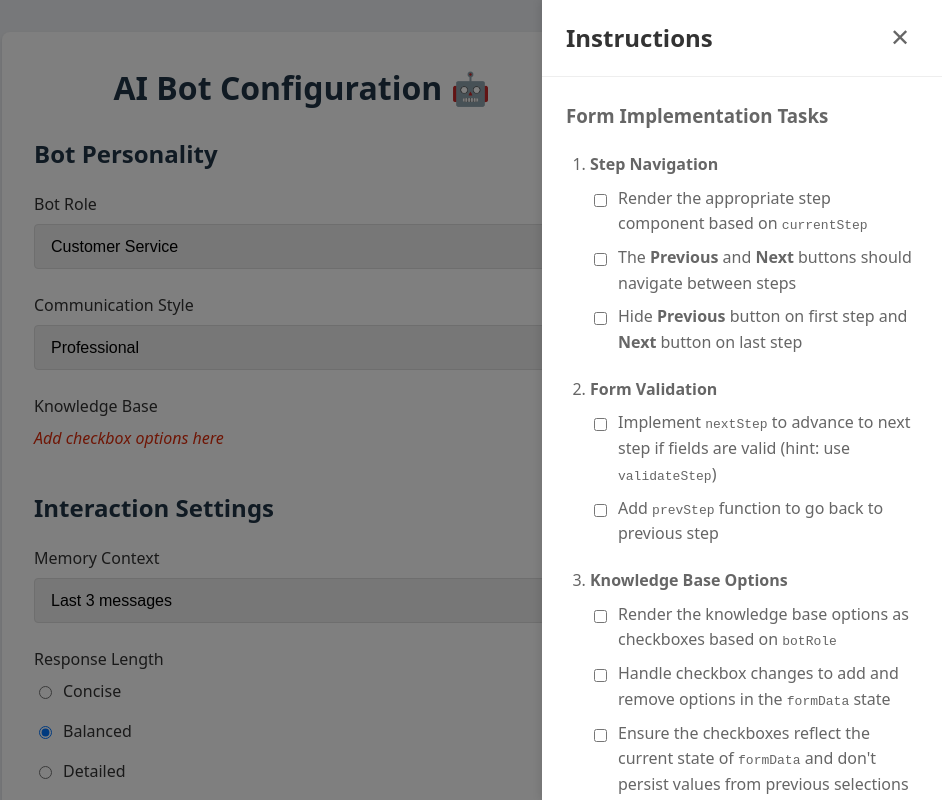
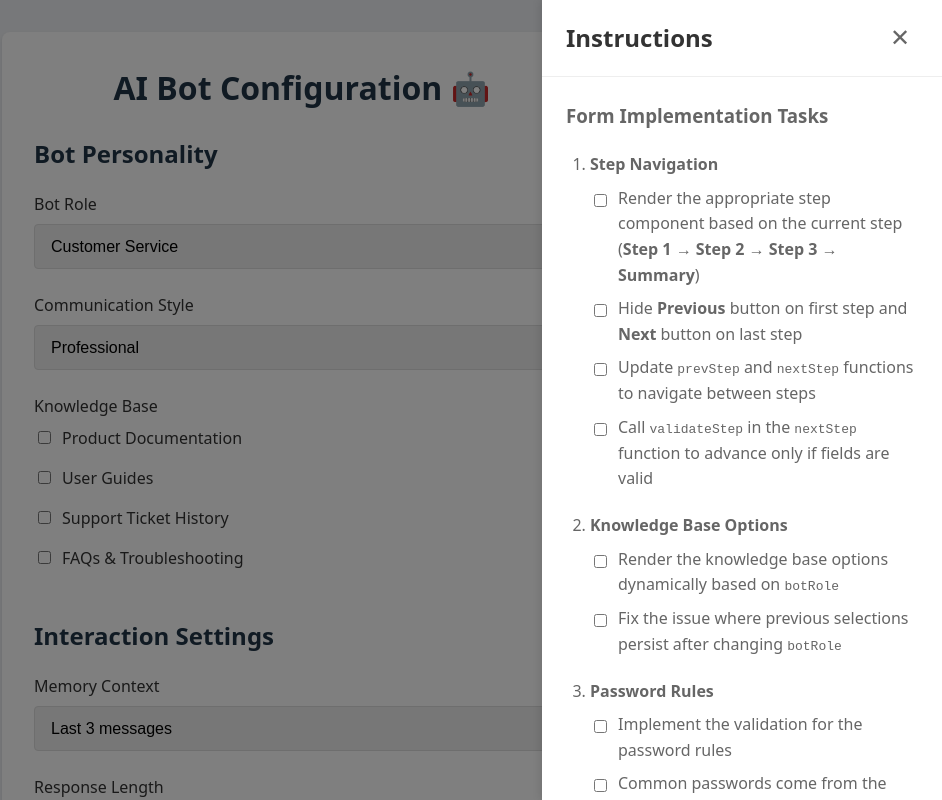
Before and after one commit to webguyian/react-ts-challenge, a React (Vite) app: page / in a window 1280 px wide. Both pictures are taken after a click on the button "ℹ️". Shown: the top 800 px of the page, without its empty margins (338-1280 px from the left). Built offline with nearby package versions, Linux system fonts and the light colour scheme.

Commit message:
Update instructions

```diff
--- a/src/components/Drawer/Drawer.tsx
+++ b/src/components/Drawer/Drawer.tsx
@@ -122,41 +122,32 @@ const Drawer = () => {
                   <li>
                     <input type="checkbox" id="step-1a" />
                     <label htmlFor="step-1a">
-                      Render the appropriate step component based on{' '}
-                      <code>currentStep</code>
+                      Render the appropriate step component based on the current
+                      step (<strong>Step 1</strong> → <strong>Step 2</strong> →{' '}
+                      <strong>Step 3</strong> → <strong>Summary</strong>)
                     </label>
                   </li>
                   <li>
                     <input type="checkbox" id="step-1b" />
                     <label htmlFor="step-1b">
-                      The <strong>Previous</strong> and <strong>Next</strong>{' '}
-                      buttons should navigate between steps
+                      Hide <strong>Previous</strong> button on first step and{' '}
+                      <strong>Next</strong> button on last step
                     </label>
                   </li>
                   <li>
                     <input type="checkbox" id="step-1c" />
                     <label htmlFor="step-1c">
-                      Hide <strong>Previous</strong> button on first step and{' '}
-                      <strong>Next</strong> button on last step
+                      Update <code>prevStep</code> and <code>nextStep</code>{' '}
+                      functions to navigate between steps
                     </label>
                   </li>
-                </ul>
-              </li>
-              <li>
-                <h4>Form Validation</h4>
-                <ul>
+
                   <li>
-                    <input type="checkbox" id="step-2a" />
-                    <label htmlFor="step-2a">
-                      Implement <code>nextStep</code> to advance to next step if
-                      fields are valid (hint: use <code>validateStep</code>)
-                    </label>
-                  </li>
-                  <li>
-                    <input type="checkbox" id="step-2b" />
-                    <label htmlFor="step-2b">
-                      Add <code>prevStep</code> function to go back to previous
-                      step
+                    <input type="checkbox" id="step-1d" />
+                    <label htmlFor="step-1d">
+                      Call <code>validateStep</code> in the{' '}
+                      <code>nextStep</code> function to advance only if fields
+                      are valid
                     </label>
                   </li>
                 </ul>
@@ -165,25 +156,17 @@ const Drawer = () => {
                 <h4>Knowledge Base Options</h4>
                 <ul>
                   <li>
-                    <input type="checkbox" id="step-3a" />
-                    <label htmlFor="step-3a">
-                      Render the knowledge base options as checkboxes based on{' '}
+                    <input type="checkbox" id="step-2a" />
+                    <label htmlFor="step-2a">
+                      Render the knowledge base options dynamically based on{' '}
                       <code>botRole</code>
                     </label>
                   </li>
                   <li>
-                    <input type="checkbox" id="step-3b" />
-                    <label htmlFor="step-3b">
-                      Handle checkbox changes to add and remove options in the{' '}
-                      <code>formData</code> state
-                    </label>
-                  </li>
-                  <li>
-                    <input type="checkbox" id="step-3c" />
-                    <label htmlFor="step-3c">
-                      Ensure the checkboxes reflect the current state of{' '}
-                      <code>formData</code> and don't persist values from
-                      previous selections
+                    <input type="checkbox" id="step-2b" />
+                    <label htmlFor="step-2b">
+                      Fix the issue where previous selections persist after
+                      changing <code>botRole</code>
                     </label>
                   </li>
                 </ul>
@@ -192,14 +175,14 @@ const Drawer = () => {
                 <h4>Password Rules</h4>
                 <ul>
                   <li>
-                    <input type="checkbox" id="step-4a" />
-                    <label htmlFor="step-4a">
+                    <input type="checkbox" id="step-3a" />
+                    <label htmlFor="step-3a">
                       Implement the validation for the password rules
                     </label>
                   </li>
                   <li>
-                    <input type="checkbox" id="step-4b" />
-                    <label htmlFor="step-4b">
+                    <input type="checkbox" id="step-3b" />
+                    <label htmlFor="step-3b">
                       Common passwords come from the{' '}
                       <code>commonPasswords</code> import of{' '}
                       <code>common.txt</code>
@@ -211,12 +194,12 @@ const Drawer = () => {
                 <h4>Commit & Push</h4>
                 <ul>
                   <li>
-                    <input type="checkbox" id="step-5a" />
-                    <label htmlFor="step-5a">Commit your changes in git</label>
+                    <input type="checkbox" id="step-4a" />
+                    <label htmlFor="step-4a">Commit your changes in git</label>
                   </li>
                   <li>
-                    <input type="checkbox" id="step-5b" />
-                    <label htmlFor="step-5b">
+                    <input type="checkbox" id="step-4b" />
+                    <label htmlFor="step-4b">
                       Push your changes to git remote (it will fail, that's okay
                       &mdash; ignore)
                     </label>
--- a/src/components/Form.tsx
+++ b/src/components/Form.tsx
@@ -15,7 +15,7 @@ const Form = () => {
     accountType: 'basic',
     username: '',
     password: '',
-    confirmPassword: '',
+    confirmPassword: ''
   });
 
   const updateFormData = (data: Partial<FormData>) => {
@@ -50,8 +50,8 @@ const Form = () => {
       <form onSubmit={nextStep}>
         {/*
          * TODO - Implement step navigation and rendering logic:
-         * 1. Render the appropriate step component based on currentStep
-         * 2. Include Previous and Next buttons to navigate between steps
+         * 1. Render the appropriate step component based on the current step
+         * 2. Previous and Next buttons should navigate between steps
          * 3. Hide Previous button on the first step and Next button on the last step
          */}
         <Step1 formData={formData} updateFormData={updateFormData} />
--- a/src/components/Step1.tsx
+++ b/src/components/Step1.tsx
@@ -1,4 +1,4 @@
-import type { FormData } from '../types/form';
+import { knowledgeBaseOptions, type FormData } from '../types/form';
 
 interface Step1Props {
   formData: FormData;
@@ -33,7 +33,7 @@ const Step1 = ({ formData, updateFormData }: Step1Props) => {
           onChange={(e) =>
             updateFormData({
               communicationStyle: e.target
-                .value as FormData['communicationStyle'],
+                .value as FormData['communicationStyle']
             })
           }
         >
@@ -49,11 +49,28 @@ const Step1 = ({ formData, updateFormData }: Step1Props) => {
         <div className="checkbox-group">
           {/*
            * TODO - Implement the following logic to:
-           * 1. Get the correct knowledge base options based on botRole
-           * 2. Render the checkboxes dynamically
-           * 3. Handle the checkbox changes to add and remove options
+           * 1. Render the knowledge base options dynamically based on botRole
+           * 2. Fix the issue where previous selections persist after changing botRole
            */}
-          <em>Add checkbox options here</em>
+          {knowledgeBaseOptions['customer-service'].map((option) => (
+            <label key={option.value}>
+              <input
+                type="checkbox"
+                value={option.value}
+                checked={formData.knowledgeBase.includes(option.value)}
+                onChange={(event) => {
+                  updateFormData({
+                    knowledgeBase: event.target.checked
+                      ? [...formData.knowledgeBase, event.target.value]
+                      : formData.knowledgeBase.filter(
+                          (value) => value !== event.target.value
+                        )
+                  });
+                }}
+              />
+              {option.label}
+            </label>
+          ))}
         </div>
       </div>
     </div>
```
Also changed, not shown: 1 other file (tests, documents, lock files or other folders).
